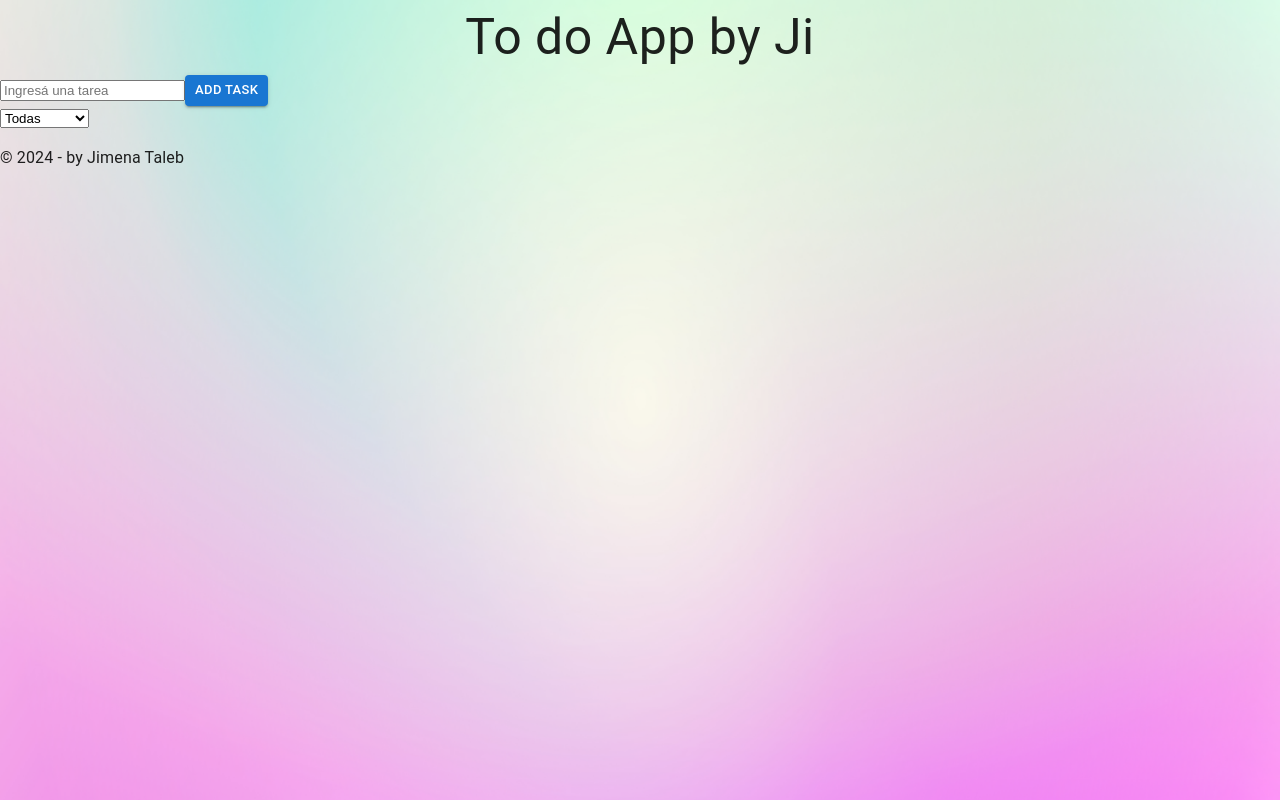
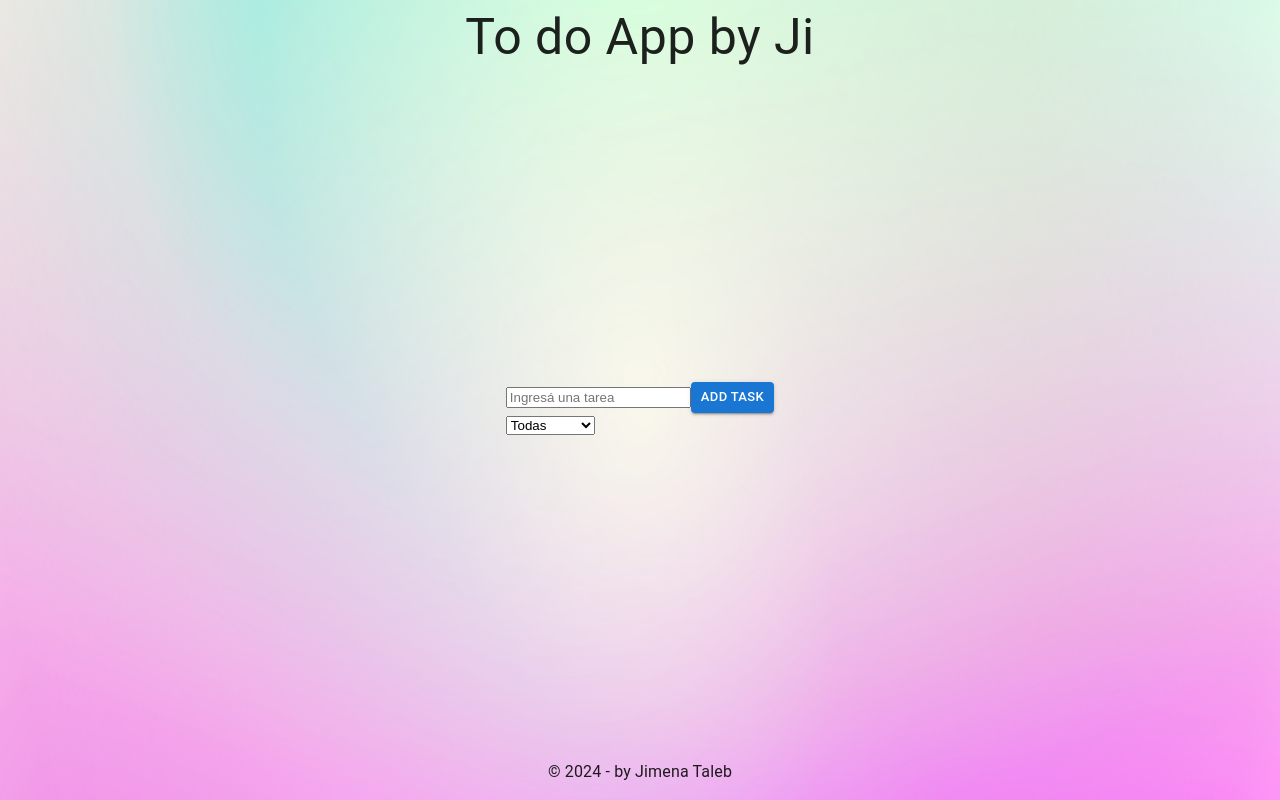
Before and after one commit to JimenaTaleb/To-do-App, a React (Vite) app: page / in a window 1280 px wide. Built offline with nearby package versions, Linux system fonts and the light colour scheme.

Commit message:
adding app styles

```diff
--- a/src/App.jsx
+++ b/src/App.jsx
@@ -1,25 +1,26 @@
-import Header from './components/Header';
-import Container from './components/Container';
-import Footer from './components/Footer';
-import backgroundImage from './assets/background.jpg'
+import Header from "./components/Header";
+import Container from "./components/Container";
+import Footer from "./components/Footer";
+import backgroundImage from "./assets/background.jpg";
+import Box from "@mui/material/Box";
 
 function App() {
   const divStyle = {
     backgroundImage: `url(${backgroundImage})`,
-    backgroundSize: 'cover',
-    backgroundRepeat: 'no-repeat',
-    backgroundPosition: 'center',
-    minHeight: '100vh',
+    backgroundSize: "cover",
+    backgroundRepeat: "no-repeat",
+    backgroundPosition: "center",
+    minHeight: "100vh",
     margin: 0,
     padding: 0,
   };
 
   return (
-    <div style={divStyle}>
-      <Header />
-      <Container />
-      <Footer />
-    </div>
+      <Box display="flex" flexDirection="column" justifyContent="space-between" alignItems="center" height="100%" style={divStyle}>
+        <Header />
+        <Container />
+        <Footer />
+      </Box>
   );
 }
 
```
